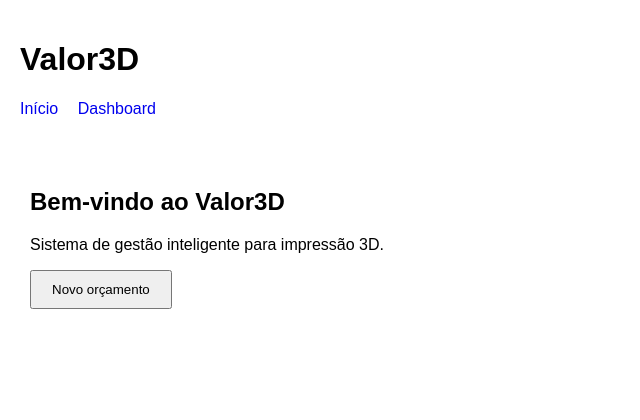
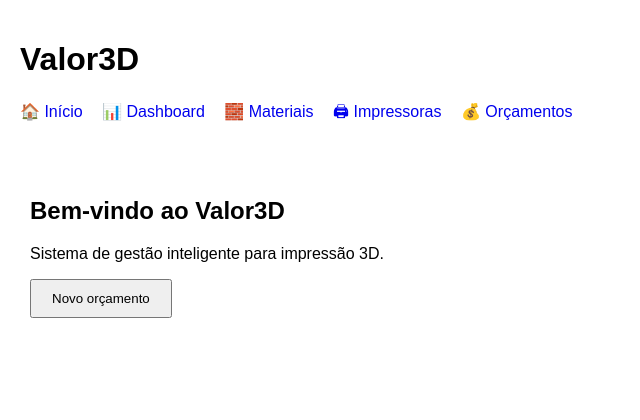
Before and after one commit to adrianegit/valor3d, a Django app: page / in a window 1280 px wide. Shown: the top 420 px of the page, without its empty margins (0-640 px from the left). Run offline with Django 5.2, Linux system fonts and the light colour scheme.

Commit message:
Sprint 2 - Navegação e páginas principais

```diff
--- a/sistema/core/templates/core/base.html
+++ b/sistema/core/templates/core/base.html
@@ -17,10 +17,29 @@
     <header>
         <h1>Valor3D</h1>
 
-        <nav>
-            <a href="/">Início</a>
-            <a href="/dashboard/">Dashboard</a>
-        </nav>
+<nav>
+
+    <a href="/">
+        🏠 Início
+    </a>
+
+    <a href="/dashboard/">
+        📊 Dashboard
+    </a>
+
+    <a href="/materiais/">
+        🧱 Materiais
+    </a>
+
+    <a href="/impressoras/">
+        🖨 Impressoras
+    </a>
+
+    <a href="/orcamentos/">
+        💰 Orçamentos
+    </a>
+
+</nav>
 
     </header>
 
--- a/sistema/core/urls.py
+++ b/sistema/core/urls.py
@@ -8,4 +8,10 @@ urlpatterns = [
 
     path('dashboard/', views.dashboard, name='dashboard'),
 
+    path('materiais/', views.materiais, name='materiais'),
+
+    path('impressoras/', views.impressoras, name='impressoras'),
+
+    path('orcamentos/', views.orcamentos, name='orcamentos'),
+
 ]
--- a/sistema/core/views.py
+++ b/sistema/core/views.py
@@ -1,5 +1,6 @@
 from django.shortcuts import render
 from .models import Material, Impressora, Orcamento
+
 
 
 def home(request):
@@ -22,3 +23,21 @@ def dashboard(request):
 
 
     return render(request, 'core/dashboard.html', contexto)
+
+
+
+def materiais(request):
+
+    return render(request, 'core/materiais.html')
+
+
+
+def impressoras(request):
+
+    return render(request, 'core/impressoras.html')
+
+
+
+def orcamentos(request):
+
+    return render(request, 'core/orcamentos.html')
```
Also changed, not shown: sistema/core/templates/core/impressoras.html (added, +17 -0 lines), sistema/core/templates/core/materiais.html (added, +17 -0 lines), sistema/core/templates/core/orcamentos.html (added, +17 -0 lines).
